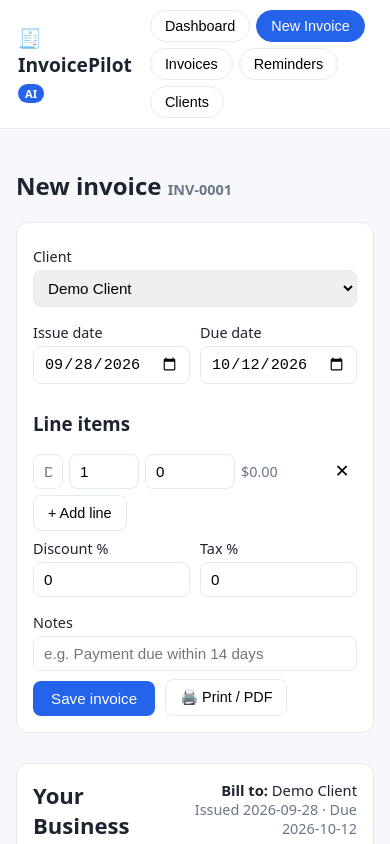
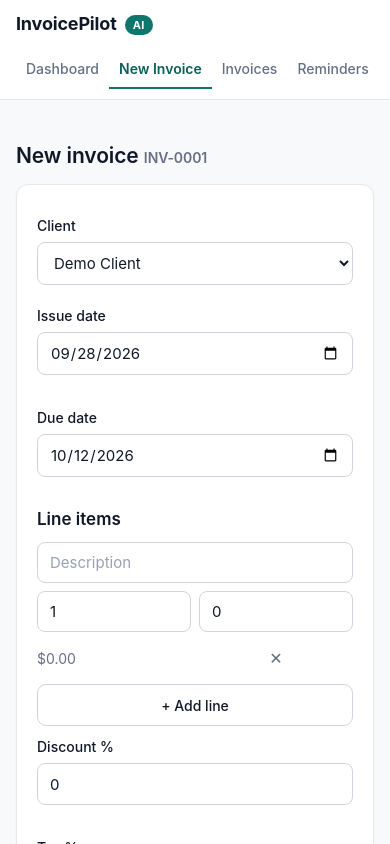
Before and after one commit to alexwboles/invoicepilot-ai, a website: page public/index.html in a window 390 px wide. Both pictures are taken after a click on the button "New Invoice". Shown: the top 844 px of the page. Drawn offline with Linux system fonts and the light colour scheme.

Commit message:
Premium design pass: light theme, refined type, responsive

```diff
--- a/public/css/style.css
+++ b/public/css/style.css
@@ -1,52 +1,239 @@
-:root { --blue:#2563eb; --bg:#f6f8fb; --card:#fff; --line:#e5e9f0; --ink:#1c2430; --muted:#6b7686; }
-* { box-sizing:border-box; }
-body { margin:0; font-family:system-ui,-apple-system,"Segoe UI",sans-serif; background:var(--bg); color:var(--ink); }
-.topbar { position:sticky; top:0; background:var(--card); border-bottom:1px solid var(--line); padding:10px 18px; display:flex; align-items:center; gap:18px; z-index:10; }
-.brand { font-weight:800; font-size:1.2rem; }
-.brand .ai { background:var(--blue); color:#fff; font-size:.7rem; padding:2px 7px; border-radius:20px; vertical-align:middle; }
-nav#tabs { display:flex; gap:6px; flex-wrap:wrap; }
-nav#tabs button { border:1px solid var(--line); background:#fff; padding:7px 14px; border-radius:20px; cursor:pointer; font-size:.9rem; }
-nav#tabs button.active { background:var(--blue); color:#fff; border-color:var(--blue); }
-main { max-width:1080px; margin:0 auto; padding:20px 16px 60px; }
-.tab { display:none; } .tab.active { display:block; }
-.cards { display:grid; grid-template-columns:repeat(auto-fit,minmax(170px,1fr)); gap:12px; margin:12px 0 24px; }
-.stat { background:var(--card); border:1px solid var(--line); border-radius:12px; padding:14px; }
-.stat .v { font-size:1.5rem; font-weight:800; }
-.stat .l { color:var(--muted); font-size:.85rem; }
-.stat.warn .v { color:#b45309; } .stat.bad .v { color:#dc2626; } .stat.good .v { color:#16a34a; }
-.card { background:var(--card); border:1px solid var(--line); border-radius:12px; padding:16px; margin-bottom:14px; }
-.grid2 { display:grid; grid-template-columns:1fr 1fr; gap:16px; }
-@media (max-width:860px){ .grid2{grid-template-columns:1fr;} }
-label { display:block; margin:8px 0; font-size:.9rem; }
-input, select { width:100%; padding:8px 10px; border:1px solid var(--line); border-radius:8px; font-size:.95rem; margin-top:4px; }
-.row { display:flex; gap:10px; align-items:flex-end; flex-wrap:wrap; }
-.row label { flex:1; min-width:140px; }
-button { cursor:pointer; }
-button.primary { background:var(--blue); color:#fff; border:none; padding:9px 18px; border-radius:8px; font-size:.95rem; }
-button.ghost { background:#fff; border:1px solid var(--line); padding:9px 14px; border-radius:8px; font-size:.9rem; }
-button.tone { border:1px solid var(--line); background:#fff; padding:8px 14px; border-radius:20px; }
-button.tone.active { background:#eef4ff; border-color:var(--blue); }
-.muted { color:var(--muted); font-size:.9rem; }
-.err { color:#dc2626; margin:8px 0; font-size:.9rem; }
-.itemrow { display:grid; grid-template-columns:2fr 70px 90px 80px 30px; gap:6px; margin-bottom:6px; align-items:center; }
-.itemrow input { margin:0; }
-.del { background:none; border:none; font-size:1.1rem; }
-table { width:100%; border-collapse:collapse; background:var(--card); border-radius:12px; overflow:hidden; }
-th, td { text-align:left; padding:10px 12px; border-bottom:1px solid var(--line); font-size:.9rem; }
-th { background:#f1f4f9; color:var(--muted); font-weight:600; }
-.pill { padding:3px 10px; border-radius:20px; font-size:.78rem; font-weight:600; }
-.pill.paid { background:#dcfce7; color:#166534; }
-.pill.outstanding { background:#e0e7ff; color:#3730a3; }
-.pill.overdue { background:#fee2e2; color:#991b1b; }
-.invoice-preview { font-size:.92rem; }
-.invoice-preview h2 { margin:0 0 4px; }
-.invoice-preview .invhead { display:flex; justify-content:space-between; margin-bottom:12px; }
-pre { white-space:pre-wrap; background:#f8fafc; border:1px solid var(--line); border-radius:8px; padding:12px; font-family:inherit; }
-#toast { position:fixed; bottom:18px; left:50%; transform:translateX(-50%); background:#1c2430; color:#fff; padding:10px 20px; border-radius:24px; opacity:0; transition:opacity .3s; pointer-events:none; }
-#toast.show { opacity:1; }
+/* invoicepilot-ai — premium light theme */
+:root {
+  --accent: #0f766e;
+  --accent-dark: #0c5f59;
+  --accent-soft: rgba(15, 118, 110, 0.08);
+  --accent-ring: rgba(15, 118, 110, 0.16);
+  --bg: #f8f9fb;
+  --card: #ffffff;
+  --line: #e5e8ec;
+  --divider: #eef0f3;
+  --input-line: #d0d5dd;
+  --ink: #101828;
+  --muted: #667085;
+  --radius: 12px;
+  --shadow: 0 1px 2px rgba(16, 24, 40, 0.06);
+  --font: -apple-system, BlinkMacSystemFont, "Segoe UI", Roboto, Helvetica, Arial, sans-serif;
+}
+
+* { box-sizing: border-box; }
+
+body {
+  margin: 0;
+  font-family: var(--font);
+  font-size: 15px;
+  line-height: 1.5;
+  background: var(--bg);
+  color: var(--ink);
+  -webkit-font-smoothing: antialiased;
+}
+
+h1 { font-size: 30px; font-weight: 700; letter-spacing: -0.01em; margin: 0 0 16px; }
+h2 { font-size: 21px; font-weight: 600; letter-spacing: -0.005em; margin: 24px 0 12px; }
+h3 { font-size: 17px; font-weight: 600; margin: 20px 0 10px; }
+p { margin: 0 0 12px; }
+
+/* ---- top bar ---- */
+.topbar {
+  position: sticky; top: 0; z-index: 10;
+  background: var(--card);
+  border-bottom: 1px solid var(--line);
+  padding: 10px 24px;
+  display: flex; align-items: center; gap: 24px;
+}
+.brand { font-weight: 700; font-size: 18px; letter-spacing: -0.01em; white-space: nowrap; }
+.brand .ai {
+  background: var(--accent); color: #fff;
+  font-size: 11px; font-weight: 700; letter-spacing: 0.04em;
+  padding: 3px 8px; border-radius: 999px; vertical-align: middle; margin-left: 4px;
+}
+
+/* tabs: text with accent underline for the active tab */
+nav#tabs { display: flex; gap: 4px; flex-wrap: wrap; }
+nav#tabs button {
+  border: none; background: none;
+  color: var(--muted);
+  font-family: var(--font);
+  font-size: 14px; font-weight: 500;
+  padding: 10px 12px;
+  min-height: 40px;
+  border-bottom: 2px solid transparent;
+  border-radius: 6px 6px 0 0;
+  cursor: pointer;
+}
+nav#tabs button:hover { color: var(--ink); background: #f2f4f7; }
+nav#tabs button.active { color: var(--accent-dark); border-bottom-color: var(--accent); font-weight: 600; }
+nav#tabs button:focus-visible { outline: 2px solid var(--accent); outline-offset: 2px; }
+
+/* ---- layout ---- */
+main { max-width: 1120px; margin: 0 auto; padding: 24px 24px 64px; }
+.tab { display: none; }
+.tab.active { display: block; }
+
+.cards { display: grid; grid-template-columns: repeat(auto-fit, minmax(180px, 1fr)); gap: 16px; margin: 16px 0 24px; }
+.stat {
+  background: var(--card); border: 1px solid var(--line); border-radius: var(--radius);
+  padding: 18px; box-shadow: var(--shadow);
+}
+.stat .v { font-size: 30px; font-weight: 700; letter-spacing: -0.01em; }
+.stat .l { color: var(--muted); font-size: 13px; margin-top: 4px; }
+.stat.warn .v { color: #b45309; }
+.stat.bad .v { color: #dc2626; }
+.stat.good .v { color: #15803d; }
+
+.card {
+  background: var(--card); border: 1px solid var(--line); border-radius: var(--radius);
+  padding: 20px; margin-bottom: 16px; box-shadow: var(--shadow);
+}
+
+.grid2 { display: grid; grid-template-columns: 1fr 1fr; gap: 16px; align-items: start; }
+@media (max-width: 860px) { .grid2 { grid-template-columns: 1fr; } }
+
+/* ---- forms ---- */
+label { display: block; margin: 10px 0; font-size: 14px; font-weight: 500; }
+input, select {
+  width: 100%;
+  min-height: 42px;
+  padding: 10px 12px;
+  border: 1px solid var(--input-line);
+  border-radius: 8px;
+  font-size: 15px;
+  font-family: var(--font);
+  color: var(--ink);
+  background: #fff;
+  margin-top: 6px;
+}
+input::placeholder { color: #98a2b3; }
+input:focus, select:focus {
+  outline: none;
+  border-color: var(--accent);
+  box-shadow: 0 0 0 3px var(--accent-ring);
+}
+
+.row { display: flex; gap: 12px; align-items: flex-end; flex-wrap: wrap; }
+.row label { flex: 1; min-width: 140px; }
+
+/* ---- buttons ---- */
+button { cursor: pointer; font-family: var(--font); }
+button.primary {
+  background: var(--accent); color: #fff;
+  border: none; border-radius: 9px;
+  padding: 10px 20px; min-height: 42px;
+  font-size: 15px; font-weight: 600;
+}
+button.primary:hover { background: var(--accent-dark); }
+button.primary:focus-visible { outline: 2px solid var(--accent); outline-offset: 2px; }
+
+button.ghost {
+  background: #fff; color: var(--ink);
+  border: 1px solid var(--input-line); border-radius: 9px;
+  padding: 10px 16px; min-height: 42px;
+  font-size: 14px; font-weight: 500;
+}
+button.ghost:hover { background: #f9fafb; border-color: #98a2b3; }
+button.ghost:focus-visible { outline: 2px solid var(--accent); outline-offset: 2px; }
+
+button.tone {
+  border: 1px solid var(--input-line); background: #fff; color: var(--ink);
+  padding: 9px 16px; min-height: 40px; border-radius: 999px;
+  font-size: 14px; font-weight: 500;
+}
+button.tone:hover { border-color: #98a2b3; }
+button.tone.active {
+  background: var(--accent-soft);
+  border-color: var(--accent);
+  color: var(--accent-dark);
+  font-weight: 600;
+}
+button.tone:focus-visible { outline: 2px solid var(--accent); outline-offset: 2px; }
+
+.muted { color: var(--muted); font-size: 14px; }
+.err { color: #dc2626; margin: 10px 0; font-size: 14px; font-weight: 500; }
+
+/* ---- line items ---- */
+.itemrow {
+  display: grid; grid-template-columns: 2fr 70px 90px 80px 36px;
+  gap: 8px; margin-bottom: 8px; align-items: center;
+}
+.itemrow input { margin: 0; min-height: 40px; }
+.del {
+  background: none; border: none; color: var(--muted);
+  font-size: 16px; min-width: 36px; min-height: 36px; border-radius: 8px;
+}
+.del:hover { color: #dc2626; background: #fef2f2; }
+
+/* ---- tables ---- */
+table {
+  width: 100%; border-collapse: collapse;
+  background: var(--card);
+  border: 1px solid var(--line);
+  border-radius: var(--radius);
+  overflow: hidden;
+  box-shadow: var(--shadow);
+}
+th, td { text-align: left; padding: 12px 14px; font-size: 14px; }
+th {
+  color: var(--muted); font-weight: 600; font-size: 12px;
+  text-transform: uppercase; letter-spacing: 0.04em;
+  border-bottom: 1px solid var(--line);
+  background: #fafbfc;
+}
+td { border-bottom: 1px solid var(--divider); }
+tr:last-child td { border-bottom: none; }
+tbody tr:hover td { background: #fafbfc; }
+
+.pill { display: inline-block; padding: 4px 12px; border-radius: 999px; font-size: 12px; font-weight: 600; }
+.pill.paid { background: #dcfce7; color: #166534; }
+.pill.outstanding { background: #e6f4f2; color: #0c5f59; }
+.pill.overdue { background: #fee2e2; color: #991b1b; }
+
+/* ---- invoice preview ---- */
+.invoice-preview { font-size: 15px; }
+.invoice-preview h2 { margin: 0 0 4px; font-size: 21px; }
+.invoice-preview .invhead { display: flex; justify-content: space-between; gap: 16px; margin-bottom: 16px; flex-wrap: wrap; }
+.invoice-preview table { box-shadow: none; }
+
+pre {
+  white-space: pre-wrap;
+  background: var(--bg);
+  border: 1px solid var(--line);
+  border-radius: 8px;
+  padding: 14px;
+  font-family: var(--font);
+  font-size: 14px;
+  line-height: 1.6;
+}
+
+/* ---- toast ---- */
+#toast {
+  position: fixed; bottom: 20px; left: 50%; transform: translateX(-50%);
+  background: #101828; color: #fff;
+  font-size: 14px; font-weight: 500;
+  padding: 12px 22px; border-radius: 999px;
+  box-shadow: 0 8px 24px rgba(16, 24, 40, 0.25);
+  opacity: 0; transition: opacity 0.3s; pointer-events: none;
+  max-width: calc(100vw - 32px); text-align: center;
+}
+#toast.show { opacity: 1; }
+
+/* ---- responsive ---- */
+@media (max-width: 640px) {
+  main { padding: 16px 16px 48px; }
+  .topbar { padding: 10px 16px; gap: 12px; flex-wrap: wrap; }
+  nav#tabs { gap: 0; overflow-x: auto; flex-wrap: nowrap; width: 100%; }
+  nav#tabs button { padding: 10px 10px; white-space: nowrap; }
+  .row { flex-direction: column; align-items: stretch; }
+  .row label { min-width: 0; }
+  .itemrow { grid-template-columns: 1fr 1fr; }
+  .itemrow input:first-child { grid-column: 1 / -1; }
+  th, td { padding: 10px 10px; font-size: 13px; }
+  button.primary, button.ghost { width: 100%; }
+  .row > button.primary, .row > button.ghost { width: auto; }
+}
+
 @media print {
-  body * { visibility:hidden; }
-  #preview, #preview * { visibility:visible; }
-  #preview { position:absolute; left:0; top:0; width:100%; border:none; }
-  .topbar { display:none; }
+  body * { visibility: hidden; }
+  #preview, #preview * { visibility: visible; }
+  #preview { position: absolute; left: 0; top: 0; width: 100%; border: none; box-shadow: none; }
+  .topbar { display: none; }
 }
--- a/public/index.html
+++ b/public/index.html
@@ -8,7 +8,7 @@
 </head>
 <body>
 <header class="topbar">
-  <div class="brand">🧾 InvoicePilot <span class="ai">AI</span></div>
+  <div class="brand">InvoicePilot <span class="ai">AI</span></div>
   <nav id="tabs">
     <button data-tab="dash" class="active">Dashboard</button>
     <button data-tab="new">New Invoice</button>
@@ -50,7 +50,7 @@
         <div id="formErr" class="err"></div>
         <div class="row">
           <button id="saveInv" class="primary">Save invoice</button>
-          <button id="printInv" class="ghost">🖨️ Print / PDF</button>
+          <button id="printInv" class="ghost">Print / PDF</button>
         </div>
       </div>
       <div class="card invoice-preview" id="preview"></div>
@@ -77,16 +77,16 @@
     <p class="muted">Pick an overdue invoice — InvoicePilot drafts the nudge in 3 tones. Copy, paste, get paid.</p>
     <label>Overdue invoice <select id="rInv"></select></label>
     <div class="row tones">
-      <button data-tone="gentle" class="tone active">😊 Gentle</button>
-      <button data-tone="firm" class="tone">😐 Firm</button>
-      <button data-tone="final" class="tone">⚠️ Final notice</button>
+      <button data-tone="gentle" class="tone active">Gentle</button>
+      <button data-tone="firm" class="tone">Firm</button>
+      <button data-tone="final" class="tone">Final notice</button>
     </div>
     <div class="card">
       <strong id="rSubject"></strong>
       <pre id="rBody"></pre>
       <div class="row">
         <button id="copyDraft" class="primary">Copy draft</button>
-        <button id="polishDraft" class="ghost">✨ Polish with AI</button>
+        <button id="polishDraft" class="ghost">Polish with AI</button>
         <span id="polishNote" class="muted"></span>
       </div>
     </div>
```
